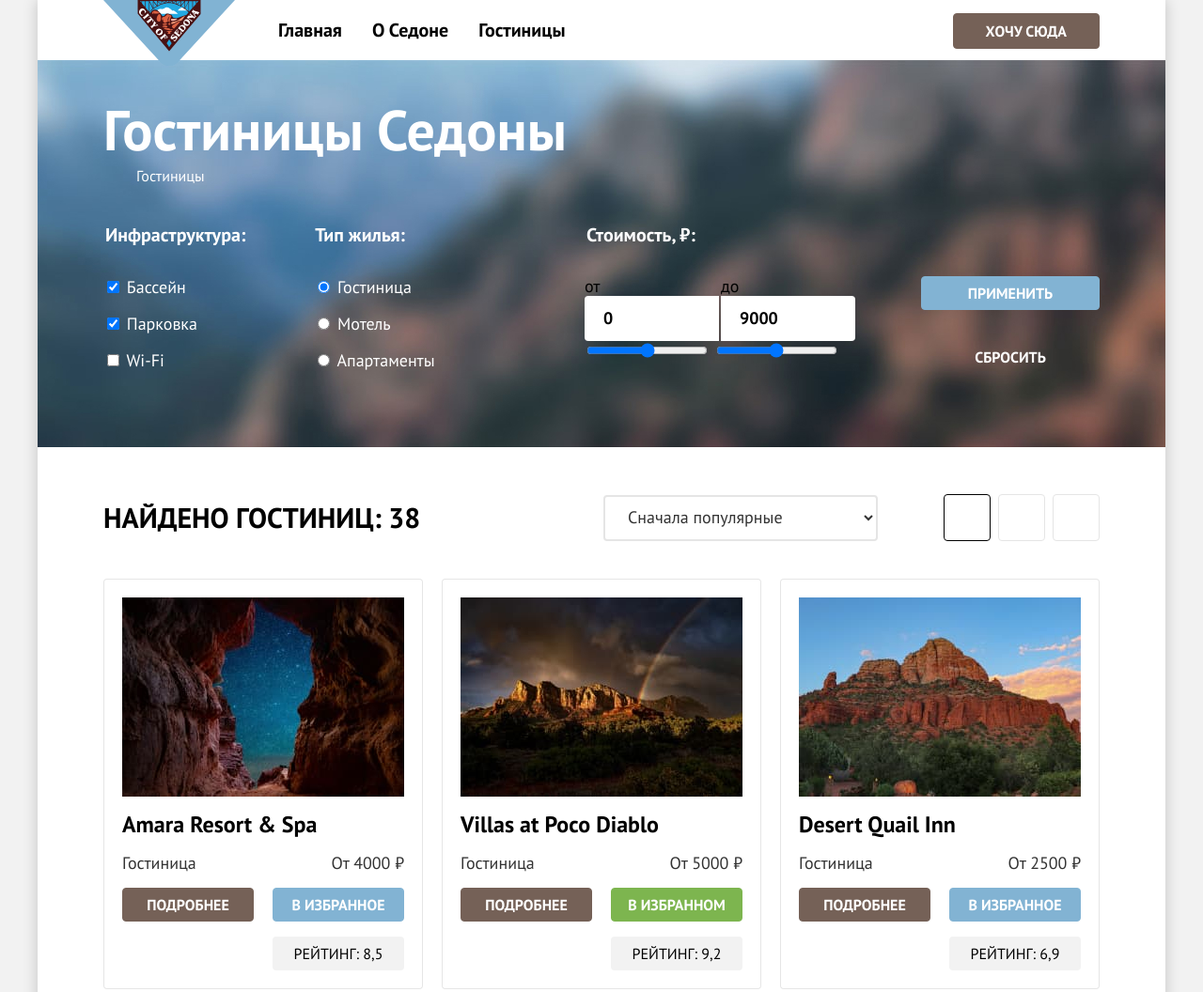
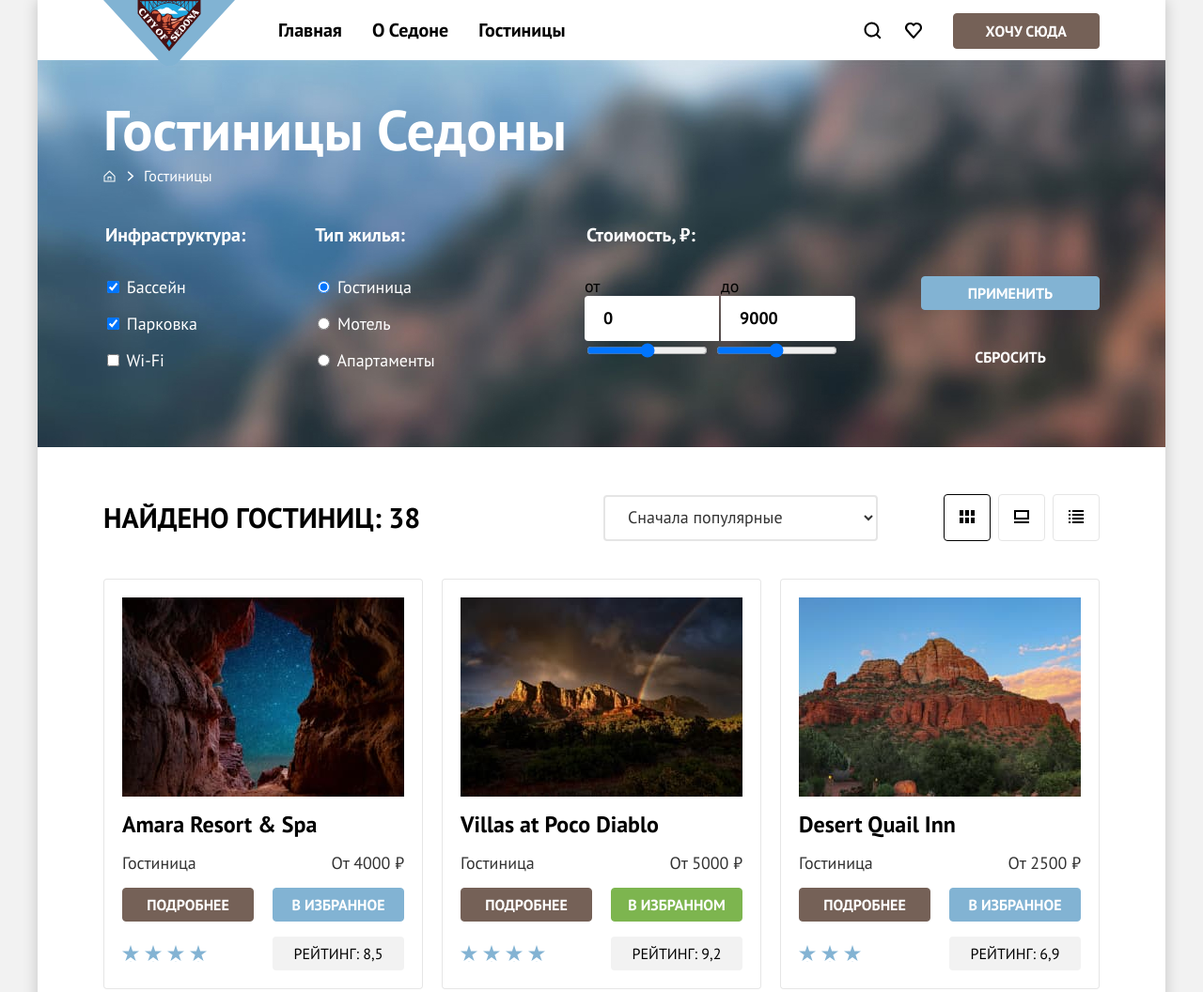
Before and after one commit to htmlacademy-htmlcss/1453105-sedona-2, a plain HTML site: page catalog.html in a window 1280 px wide. Shown: the top 1056 px of the page at 94% size. Drawn offline with Linux system fonts and the light colour scheme; the site is published under a folder, as on GitHub Pages, so addresses that start at the root find nothing.

```diff
--- a/styles/style.css
+++ b/styles/style.css
@@ -199,11 +199,11 @@ body {
 }
 
 .link-search:before {
-  content: url("/images/icons/search.svg");
+  content: url("../images/icons/search.svg");
 }
 
 .link-favorite:before {
-  content: url("/images/icons/heart.svg");
+  content: url("../images/icons/heart.svg");
 }
 
 /* --------------- Representation --------------- */
@@ -658,7 +658,7 @@ body {
 }
 
 .link-home {
-  background: url("/images/icons/home.svg") no-repeat;
+  background: url("../images/icons/home.svg") no-repeat;
   width: 15px;
   height: 13px;
   display: block;
@@ -674,7 +674,7 @@ body {
 }
 
 .breadcrumbs-link:before {
-  content: url("/images/icons/arrow.svg");
+  content: url("../images/icons/arrow.svg");
   margin-right: 10px;
 }
 
@@ -763,7 +763,7 @@ body {
 }
 
 .show-medium-cards:before {
-  content: url("/images/icons/view/view-flat.svg");
+  content: url("../images/icons/view/view-flat.svg");
   display: flex;
   width: 16px;
   height: 14px;
@@ -772,7 +772,7 @@ body {
 }
 
 .show-large-cards:before {
-  content: url("/images/icons/view/view-main.svg");
+  content: url("../images/icons/view/view-main.svg");
   display: flex;
   width: 16px;
   height: 14px;
@@ -781,7 +781,7 @@ body {
 }
 
 .show-list-cards:before {
-  content: url("/images/icons/view/view-table.svg");
+  content: url("../images/icons/view/view-table.svg");
   display: flex;
   width: 16px;
   height: 14px;
@@ -880,7 +880,7 @@ body {
 }
 
 .star {
-  background-image: url("/images/icons/star.svg");
+  background-image: url("../images/icons/star.svg");
   width: 18px;
   height: 18px;
   margin-right: 6px;
@@ -974,7 +974,7 @@ body {
 }
 
 .link-vk:before {
-  content: url("/images/icons/social/social-vk.svg");
+  content: url("../images/icons/social/social-vk.svg");
   width: 47px;
   height: 40px;
   display: block;
@@ -983,7 +983,7 @@ body {
 }
 
 .link-telegram:before {
-  content: url("/images/icons/social/social-telegram.svg");
+  content: url("../images/icons/social/social-telegram.svg");
   width: 47px;
   height: 40px;
   display: block;
@@ -992,7 +992,7 @@ body {
 }
 
 .link-youtube:before {
-  content: url("/images/icons/social/social-youtube.svg");
+  content: url("../images/icons/social/social-youtube.svg");
   width: 47px;
   height: 40px;
   display: block;
```
